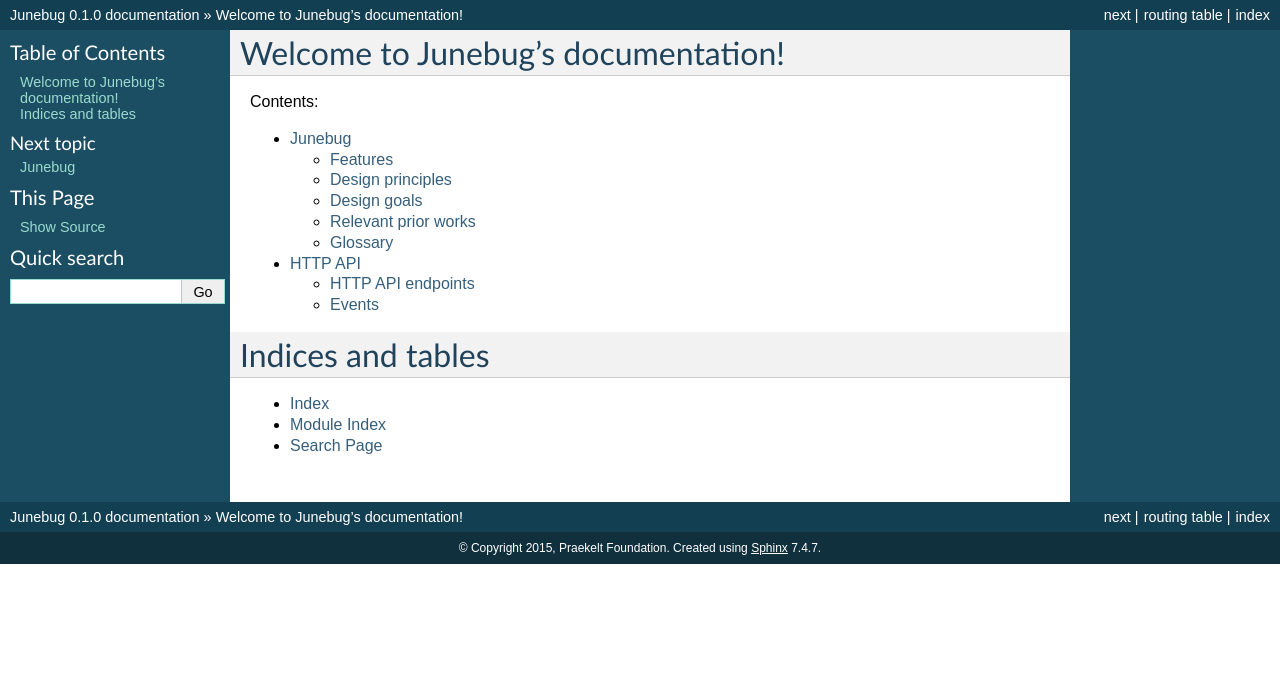
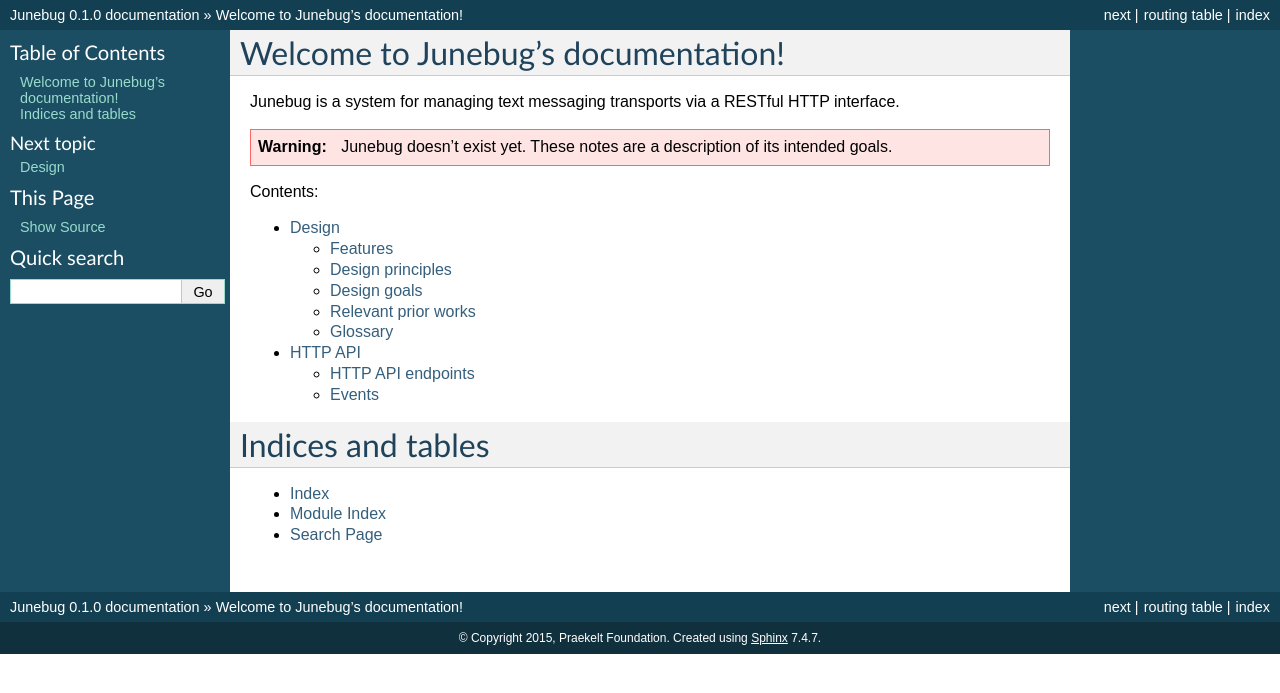
Before and after one commit to praekeltfoundation/junebug, a Sphinx documentation site: the page built from docs/index.rst, in a window 1280 px wide. Shown: the top 693 px of the page. Built offline with Sphinx 7.4.7, drawn with Linux system fonts in a browser that asks for light colours.

Commit message:
Make it clear that Junebug doesn't exist yet.

```diff
--- a/docs/http_api.rst
+++ b/docs/http_api.rst
@@ -5,6 +5,11 @@
 ========
 
 Junebug's HTTP API.
+
+.. warning::
+
+   Junebug's HTTP API doesn't exist yet. This document describes what
+   its HTTP API might look like.
 
 
 HTTP API endpoints
--- a/docs/index.rst
+++ b/docs/index.rst
@@ -6,12 +6,20 @@
 Welcome to Junebug's documentation!
 ===================================
 
+Junebug is a system for managing text messaging transports via a
+RESTful HTTP interface.
+
+.. warning::
+
+   Junebug doesn't exist yet. These notes are a description of its
+   intended goals.
+
 Contents:
 
 .. toctree::
    :maxdepth: 2
 
-   introduction
+   design
    http_api
 
 
```
Also changed, not shown: docs/design.rst (renamed from docs/introduction.rst, +9 -2 lines).
